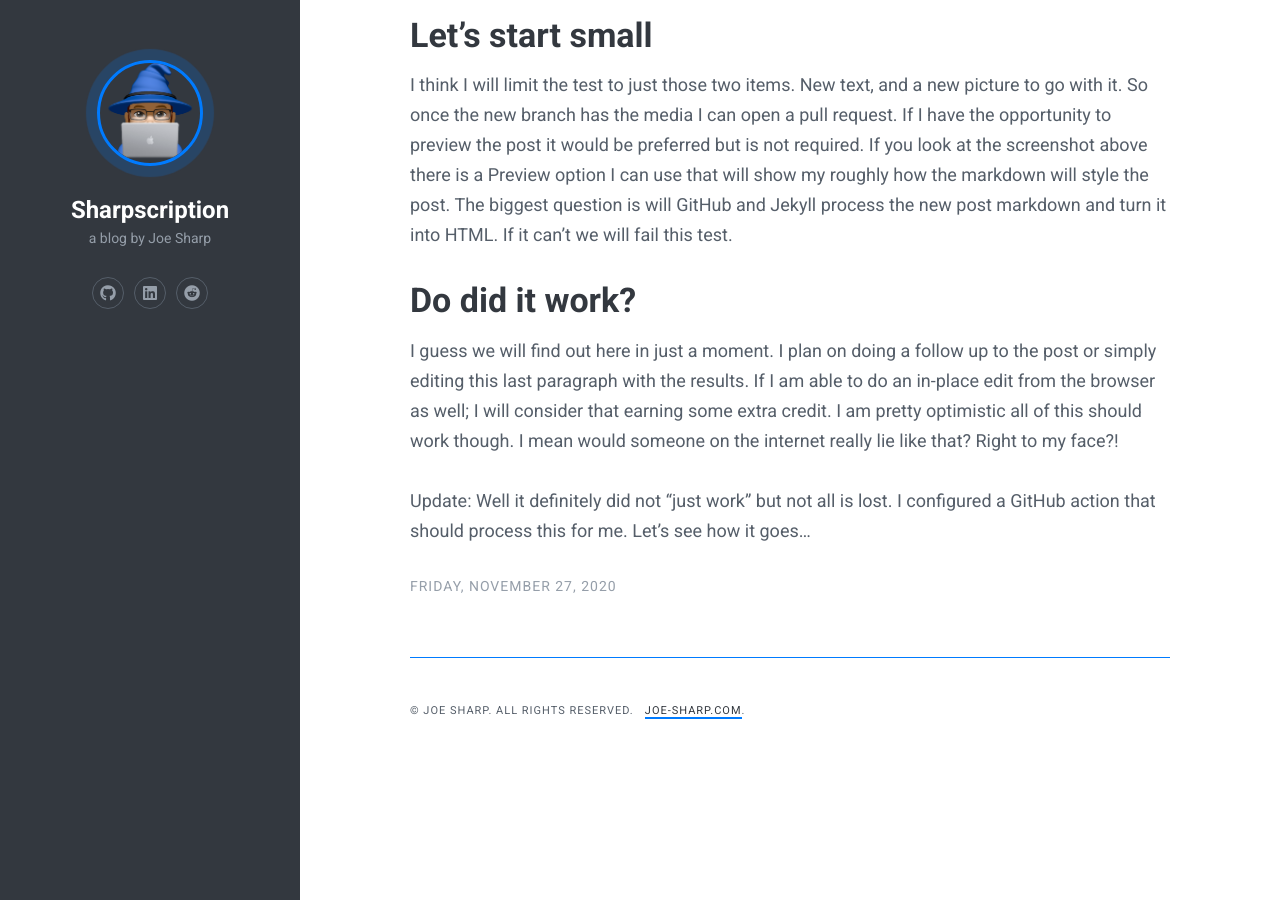
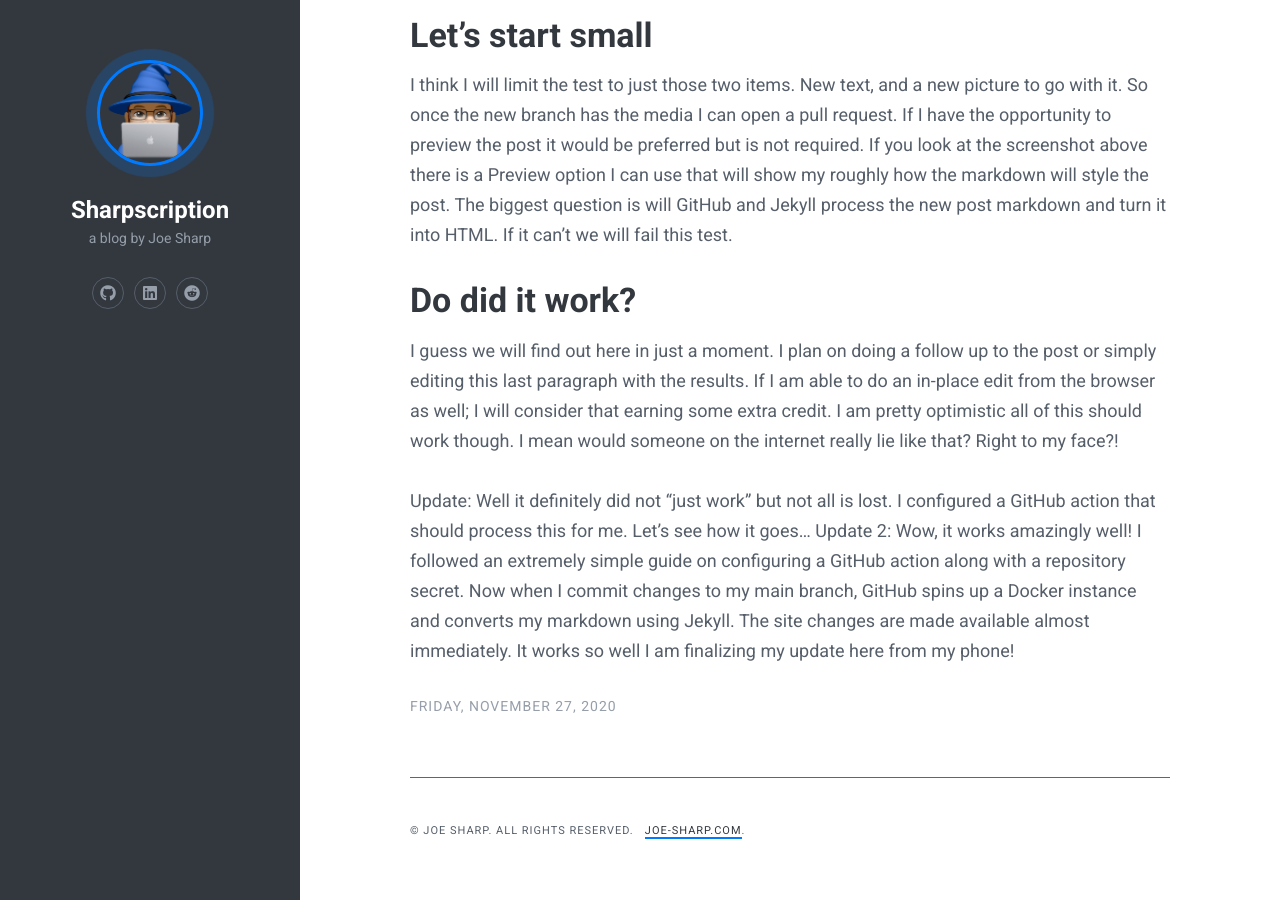
Before and after one commit to joe-sharp/joe-sharp.github.io, a Jekyll site: the page built from _posts/2020-11-27-updating-my-blog-with-only-a-browser.md, in a window 1280 px wide and 900 px high, scrolled down 1280 px. Built offline with Jekyll 4.4.1, drawn with Linux system fonts in a browser that asks for light colours.

Commit message:
Update 2020-11-27-updating-my-blog-with-only-a-browser.md

```diff
--- a/_posts/2020-11-27-updating-my-blog-with-only-a-browser.md
+++ b/_posts/2020-11-27-updating-my-blog-with-only-a-browser.md
@@ -1,7 +1,8 @@
 ---
 title: Updating my blog with only a browser
 excerpt: >-
-
+  The site changes are made available almost immediately.
+  It works so well I am finalizing my update here from my phone!
 date: '2020-11-27'
 thumb_img_path: images/2020-11-27-updating-my-blog-with-only-a-browser.png
 content_img_path: images/2020-11-27-updating-my-blog-with-only-a-browser.png
@@ -19,3 +20,4 @@ I think I will limit the test to just those two items. New text, and a new pictu
 I guess we will find out here in just a moment. I plan on doing a follow up to the post or simply editing this last paragraph with the results. If I am able to do an in-place edit from the browser as well; I will consider that earning some extra credit. I am pretty optimistic all of this should work though. I mean would someone on the internet really lie like that? Right to my face?!
 
 Update: Well it definitely did not "just work" but not all is lost. I configured a GitHub action that should process this for me. Let's see how it goes...
+Update 2: Wow, it works amazingly well! I followed an extremely simple guide on configuring a GitHub action along with a repository secret. Now when I commit changes to my main branch, GitHub spins up a Docker instance and converts my markdown using Jekyll. The site changes are made available almost immediately. It works so well I am finalizing my update here from my phone!
```
